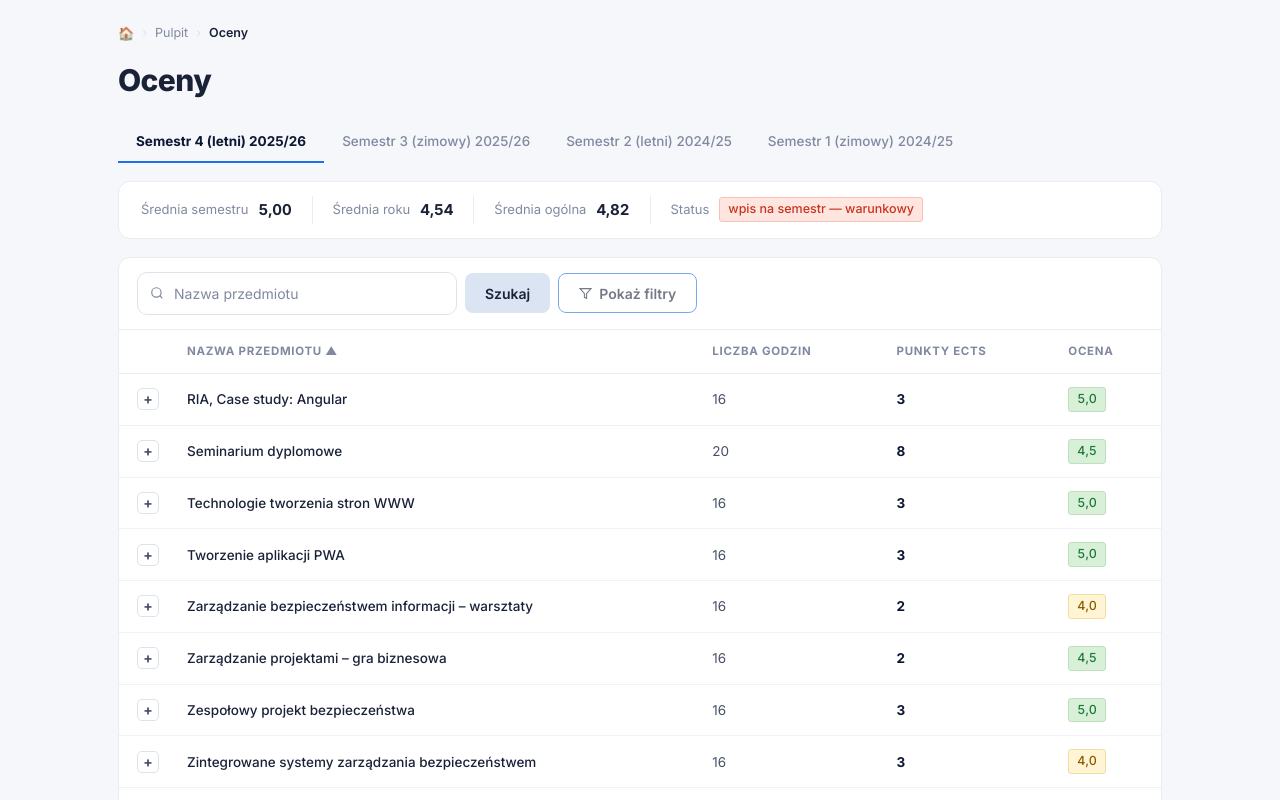
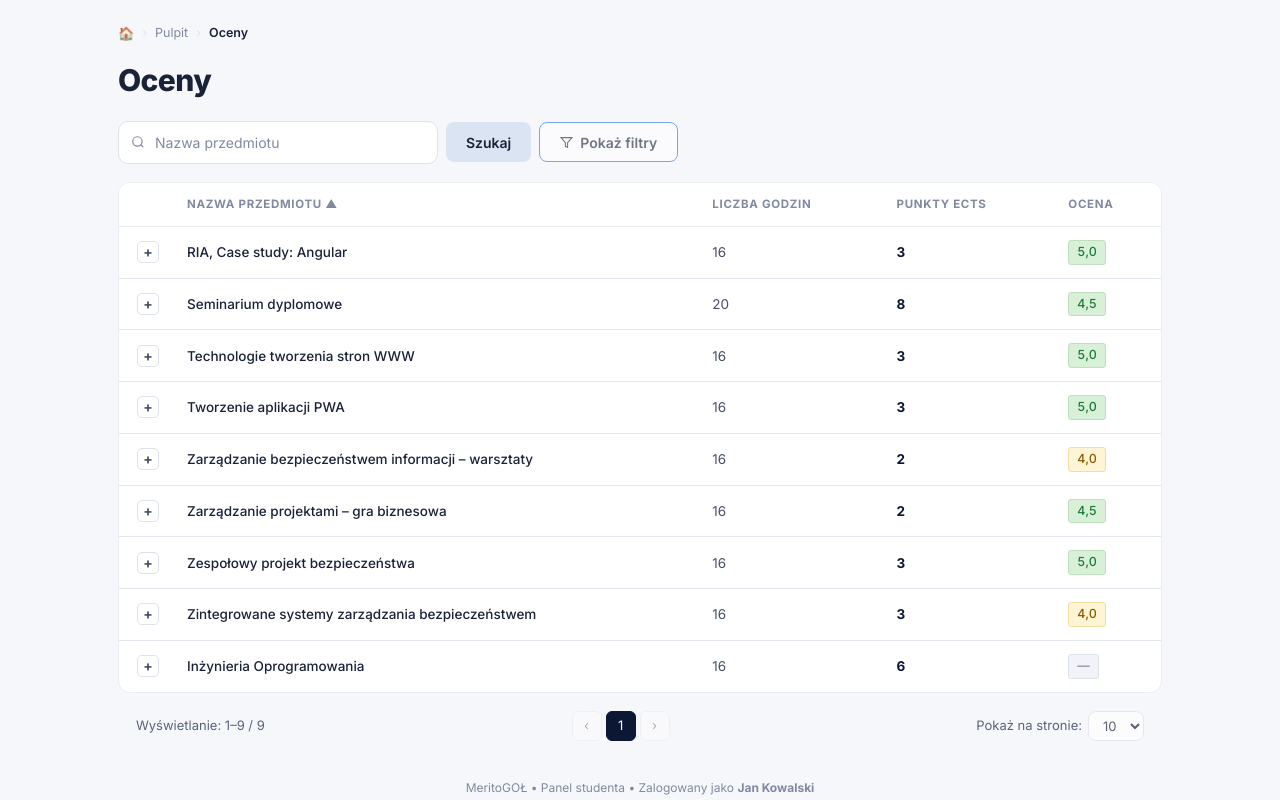
Before and after one commit to Merito-GOL/Merito_GOL, a Nuxt app: page /student in a window 1280 px wide. Shown: the top 800 px of the page. Built offline with nearby package versions, Linux system fonts and the light colour scheme.

Commit message:
Simplify student view — pagination component, filter above table
Extracted pagination into GradesPagination, moved filter bar outside the card, removed semester tabs and stats strip, darkened table row borders.

```diff
--- a/app/assets/scss/variables.scss
+++ b/app/assets/scss/variables.scss
@@ -16,7 +16,7 @@ $color-surface-muted:#f1f3f9;
 
 // ─── Borders ───────────────────────────────────────────────────────
 $color-border:       #e9ecf3;
-$color-border-light: #f0f2f7;
+$color-border-light: #e2e6ef;
 $color-border-input: #dde2ec;
 
 // ─── Grade tones ───────────────────────────────────────────────────
--- /dev/null
+++ b/app/components/GradesPagination.vue
@@ -0,0 +1,117 @@
+<script setup lang="ts">
+interface Props {
+  page: number
+  totalPages: number
+  total: number
+  perPage: number
+}
+
+const props = defineProps<Props>()
+const emit = defineEmits<{
+  'update:page': [value: number]
+}>()
+
+const pageRange = computed(() => Array.from({ length: props.totalPages }, (_, i) => i + 1))
+
+const from = computed(() => (props.page - 1) * props.perPage + 1)
+const to = computed(() => Math.min(props.page * props.perPage, props.total))
+</script>
+
+<template>
+  <div class="pagination">
+    <span class="pagination__info">
+      Wyświetlanie: {{ from }}–{{ to }} / {{ total }}
+    </span>
+
+    <div class="pagination__pages" role="navigation" aria-label="Strony">
+      <button
+        class="pagination__btn"
+        :disabled="page === 1"
+        @click="emit('update:page', page - 1)"
+      >‹</button>
+
+      <button
+        v-for="p in pageRange"
+        :key="p"
+        class="pagination__btn"
+        :class="{ 'pagination__btn--active': page === p }"
+        @click="emit('update:page', p)"
+      >{{ p }}</button>
+
+      <button
+        class="pagination__btn"
+        :disabled="page === totalPages"
+        @click="emit('update:page', page + 1)"
+      >›</button>
+    </div>
+
+    <div class="pagination__per-page">
+      Pokaż na stronie:
+      <select class="pagination__select" disabled>
+        <option>{{ perPage }}</option>
+      </select>
+    </div>
+  </div>
+</template>
+
+<style scoped lang="scss">
+@use '~/assets/scss/variables' as *;
+
+.pagination {
+  display: flex;
+  align-items: center;
+  justify-content: space-between;
+  padding: 0px 18px;
+  font-size: 13px;
+  color: $color-ink-faint;
+  flex-wrap: wrap;
+  gap: 8px;
+
+  &__info { white-space: nowrap; }
+
+  &__pages {
+    display: flex;
+    align-items: center;
+    gap: 4px;
+  }
+
+  &__btn {
+    width: 30px;
+    height: 30px;
+    border-radius: 6px;
+    border: 1px solid $color-border-input;
+    background: $color-surface-card;
+    color: $color-ink;
+    cursor: pointer;
+    font-family: $font-sans;
+    font-size: 13px;
+    transition: background $transition-base;
+
+    &:hover:not(:disabled) { background: $color-surface-muted; }
+    &:disabled { opacity: 0.35; cursor: default; }
+
+    &--active {
+      background: $color-ink-dark;
+      color: #fff;
+      border-color: $color-ink-dark;
+    }
+  }
+
+  &__per-page {
+    display: flex;
+    align-items: center;
+    gap: 6px;
+    white-space: nowrap;
+  }
+
+  &__select {
+    padding: 5px 10px;
+    border: 1.5px solid $color-border-input;
+    border-radius: 8px;
+    font-family: $font-sans;
+    font-size: 13px;
+    background: $color-surface-card;
+    color: $color-ink;
+  }
+}
+</style>
--- a/app/components/GradesStatsSummary.vue
+++ /dev/null
@@ -1,92 +0,0 @@
-<script setup lang="ts">
-import type { MockSemester } from '~/data/mockGrades'
-
-defineProps<{ semester: MockSemester }>()
-</script>
-
-<template>
-  <div class="stats-strip">
-    <div class="stats-strip__item">
-      <span class="stats-strip__label">Średnia semestru</span>
-      <span class="stats-strip__value">{{ semester.avgSem.toFixed(2).replace('.', ',') }}</span>
-    </div>
-    <div class="stats-strip__divider" />
-    <div class="stats-strip__item">
-      <span class="stats-strip__label">Średnia roku</span>
-      <span class="stats-strip__value">{{ semester.avgYear.toFixed(2).replace('.', ',') }}</span>
-    </div>
-    <div class="stats-strip__divider" />
-    <div class="stats-strip__item">
-      <span class="stats-strip__label">Średnia ogólna</span>
-      <span class="stats-strip__value">{{ semester.avgAll.toFixed(2).replace('.', ',') }}</span>
-    </div>
-    <div class="stats-strip__divider" />
-    <div class="stats-strip__item">
-      <span class="stats-strip__label">Status</span>
-      <span
-        class="stats-strip__status"
-        :class="semester.status === 'zaliczony' ? 'stats-strip__status--ok' : 'stats-strip__status--warn'"
-      >
-        {{ semester.status }}
-      </span>
-    </div>
-  </div>
-</template>
-
-<style scoped lang="scss">
-@use '~/assets/scss/variables' as *;
-
-.stats-strip {
-  display: flex;
-  align-items: center;
-  flex-wrap: wrap;
-  background: $color-surface-card;
-  border: 1px solid $color-border;
-  border-radius: $border-radius-card;
-  padding: 14px 22px;
-  font-size: 13px;
-  gap: 0;
-
-  &__divider {
-    width: 1px;
-    height: 28px;
-    background: $color-border;
-    margin: 0 20px;
-
-    @media (max-width: 600px) { display: none; }
-  }
-
-  &__item {
-    display: flex;
-    align-items: center;
-    gap: 10px;
-
-    @media (max-width: 600px) {
-      flex: 1 1 45%;
-      padding: 6px 0;
-    }
-  }
-
-  &__label {
-    color: $color-ink-subtle;
-    white-space: nowrap;
-  }
-
-  &__value {
-    font-weight: 700;
-    font-size: 15px;
-    color: $color-ink;
-    font-variant-numeric: tabular-nums;
-  }
-
-  &__status {
-    padding: 2px 8px;
-    border-radius: $border-radius-chip;
-    font-weight: 500;
-    font-size: 12.5px;
-
-    &--ok   { background: $grade-high-bg; color: $grade-high-fg; border: 1px solid $grade-high-border; }
-    &--warn { background: $grade-low-bg;  color: $grade-low-fg;  border: 1px solid $grade-low-border; }
-  }
-}
-</style>
--- a/app/components/GradesTable.vue
+++ b/app/components/GradesTable.vue
@@ -5,25 +5,20 @@ interface Props {
   subjects: MockSubject[]
   loading?: boolean
   perPage?: number
+  page?: number
 }
 
 const props = withDefaults(defineProps<Props>(), {
   loading: false,
   perPage: 10,
+  page: 1,
 })
 
 const expanded = ref<string | null>(null)
-const page = ref(1)
-
-watch(() => props.subjects, () => { page.value = 1 })
-
-const totalPages = computed(() => Math.max(1, Math.ceil(props.subjects.length / props.perPage)))
 
 const paged = computed(() =>
-  props.subjects.slice((page.value - 1) * props.perPage, page.value * props.perPage)
+  props.subjects.slice((props.page - 1) * props.perPage, props.page * props.perPage)
 )
-
-const pageRange = computed(() => Array.from({ length: totalPages.value }, (_, i) => i + 1))
 
 function toggle(id: string) {
   expanded.value = expanded.value === id ? null : id
@@ -111,43 +106,6 @@ function toggle(id: string) {
         </table>
       </div>
 
-      <!-- Footer -->
-      <div v-if="subjects.length" class="grades-table-footer">
-        <span class="grades-table-footer__info">
-          Wyświetlanie:
-          {{ (page - 1) * perPage + 1 }}–{{ Math.min(page * perPage, subjects.length) }}
-          / {{ subjects.length }}
-        </span>
-
-        <div class="grades-table-footer__pages" role="navigation" aria-label="Strony">
-          <button
-            class="grades-table-footer__page-btn"
-            :disabled="page === 1"
-            @click="page--"
-          >‹</button>
-
-          <button
-            v-for="p in pageRange"
-            :key="p"
-            class="grades-table-footer__page-btn"
-            :class="{ 'grades-table-footer__page-btn--active': page === p }"
-            @click="page = p"
-          >{{ p }}</button>
-
-          <button
-            class="grades-table-footer__page-btn"
-            :disabled="page === totalPages"
-            @click="page++"
-          >›</button>
-        </div>
-
-        <div class="grades-table-footer__per-page">
-          Pokaż na stronie:
-          <select class="grades-table-footer__select" disabled>
-            <option>{{ perPage }}</option>
-          </select>
-        </div>
-      </div>
     </template>
   </div>
 </template>
@@ -229,7 +187,7 @@ function toggle(id: string) {
     border-bottom: 1px solid $color-border-light;
 
     &:hover     { background: $color-surface-hover; }
-    &--open     { background: $color-surface-hover; }
+    &--open     { background: $color-surface-card; }
     &:last-child { border-bottom: none; }
   }
 
@@ -270,19 +228,16 @@ function toggle(id: string) {
   }
 
   // ─── Detail ────────────────────────────────────────────────────
-  &__detail-row { background: $color-surface-hover; }
+  &__detail-row { background: $color-surface; }
 
-  &__detail-cell { padding: 0 18px 16px 56px; }
+  &__detail-cell { padding: 0 18px 0px 56px; }
 
   &__detail {
     display: grid;
     grid-template-columns: repeat(3, 1fr);
     gap: 16px;
     font-size: 13px;
-    padding: 16px;
-    background: $color-surface-muted;
-    border-top: 1px solid $color-border-light;
-    border-radius: 0 0 4px 4px;
+    padding: 16px 0;
 
     @media (max-width: 600px) {
       grid-template-columns: 1fr;
@@ -304,64 +259,6 @@ function toggle(id: string) {
   }
 }
 
-// ─── Footer ────────────────────────────────────────────────────────
-.grades-table-footer {
-  display: flex;
-  align-items: center;
-  justify-content: space-between;
-  padding: 16px 4px;
-  font-size: 13px;
-  color: $color-ink-faint;
-  flex-wrap: wrap;
-  gap: 8px;
-
-  &__info { white-space: nowrap; }
-
-  &__pages {
-    display: flex;
-    align-items: center;
-    gap: 4px;
-  }
-
-  &__page-btn {
-    width: 30px;
-    height: 30px;
-    border-radius: 6px;
-    border: 1px solid $color-border-input;
-    background: $color-surface-card;
-    color: $color-ink;
-    cursor: pointer;
-    font-family: $font-sans;
-    font-size: 13px;
-    transition: background $transition-base;
-
-    &:hover:not(:disabled) { background: $color-surface-muted; }
-    &:disabled { opacity: 0.35; cursor: default; }
-
-    &--active {
-      background: $color-ink-dark;
-      color: #fff;
-      border-color: $color-ink-dark;
-    }
-  }
-
-  &__per-page {
-    display: flex;
-    align-items: center;
-    gap: 6px;
-    white-space: nowrap;
-  }
-
-  &__select {
-    padding: 5px 10px;
-    border: 1.5px solid $color-border-input;
-    border-radius: 8px;
-    font-family: $font-sans;
-    font-size: 13px;
-    background: $color-surface-card;
-    color: $color-ink;
-  }
-}
 
 // ─── Expand transition ─────────────────────────────────────────────
 .expand-enter-active,
--- a/app/pages/student/index.vue
+++ b/app/pages/student/index.vue
@@ -1,38 +1,34 @@
 <script setup lang="ts">
-import type { GradeFilterState, Semester } from '~/types/grades'
+import type { GradeFilterState } from '~/types/grades'
 import { mockSubjects, mockSemesters, mockStudent } from '~/data/mockGrades'
 import type { MockSubject } from '~/data/mockGrades'
 
 definePageMeta({ layout: 'student' })
 
-// mockSemesters[0] = semester 4, [1] = 3, [2] = 2, [3] = 1
-const SEMESTER_MAP: Semester[] = [4, 3, 2, 1]
-
-const activeSemesterId = ref(0)
 const filters = ref<GradeFilterState>({ search: '' })
 const loading = ref(false)
 const subjects = ref<MockSubject[]>([])
+const page = ref(1)
+const perPage = 10
 
 onMounted(async () => {
   loading.value = true
   await new Promise(r => setTimeout(r, 500))
-  subjects.value = mockSubjects
+  subjects.value = mockSubjects.filter(s => s.semester === mockStudent.currentSemester)
   loading.value = false
 })
 
-const currentSemester = computed(() => mockSemesters[activeSemesterId.value])
+const currentSemester = computed(() => mockSemesters[0])
 
 const filteredSubjects = computed(() => {
-  const semNum = SEMESTER_MAP[activeSemesterId.value]
-  let result = subjects.value.filter(s => s.semester === semNum)
+  if (!filters.value.search) return subjects.value
+  const q = filters.value.search.toLowerCase()
+  return subjects.value.filter(s => s.name.toLowerCase().includes(q))
+})
 
-  if (filters.value.search) {
-    const q = filters.value.search.toLowerCase()
-    result = result.filter(s => s.name.toLowerCase().includes(q))
-  }
+watch(filteredSubjects, () => { page.value = 1 })
 
-  return result
-})
+const totalPages = computed(() => Math.max(1, Math.ceil(filteredSubjects.value.length / perPage)))
 </script>
 
 <template>
@@ -48,34 +44,27 @@ const filteredSubjects = computed(() => {
 
     <h1 class="student-page__title">Oceny</h1>
 
-    <!-- Semester selector tabs -->
-    <div class="semester-tabs" role="tablist" aria-label="Semestry">
-      <button
-        v-for="(sem, idx) in mockSemesters"
-        :key="sem.id"
-        class="semester-tabs__tab"
-        :class="{ 'semester-tabs__tab--active': activeSemesterId === idx }"
-        role="tab"
-        :aria-selected="activeSemesterId === idx"
-        @click="activeSemesterId = idx; filters.semester = null"
-      >
-        {{ sem.label }}
-      </button>
-    </div>
+    <!-- Filter bar -->
+    <GradesFilter v-model="filters" />
 
-    <!-- Stats strip -->
-    <GradesStatsSummary :semester="currentSemester" />
-
-    <!-- Filter bar + table card -->
+    <!-- Table card -->
     <div class="student-page__card">
-      <GradesFilter v-model="filters" />
-
       <GradesTable
         :subjects="filteredSubjects"
         :loading="loading"
-        :per-page="10"
+        :per-page="perPage"
+        :page="page"
       />
     </div>
+
+    <GradesPagination
+      v-if="!loading && filteredSubjects.length"
+      :page="page"
+      :total-pages="totalPages"
+      :total="filteredSubjects.length"
+      :per-page="perPage"
+      @update:page="page = $event"
+    />
 
     <footer class="student-page__footer">
       MeritoGOŁ • Panel studenta • Zalogowany jako
@@ -118,15 +107,6 @@ const filteredSubjects = computed(() => {
     border: 1px solid $color-border;
     border-radius: $border-radius-card;
     overflow: hidden;
-    display: flex;
-    flex-direction: column;
-    gap: 0;
-
-    // filter gets padding, table sits flush
-    > :first-child {
-      padding: 14px 18px;
-      border-bottom: 1px solid $color-border;
-    }
   }
 
   &__footer {
@@ -137,35 +117,4 @@ const filteredSubjects = computed(() => {
   }
 }
 
-// ─── Semester tabs ─────────────────────────────────────────────────
-.semester-tabs {
-  display: flex;
-  gap: 0;
-  overflow-x: auto;
-  -webkit-overflow-scrolling: touch;
-  scrollbar-width: none;
-  &::-webkit-scrollbar { display: none; }
-
-  &__tab {
-    padding: 10px 18px;
-    border: none;
-    border-bottom: 2px solid transparent;
-    background: transparent;
-    font-family: $font-sans;
-    font-size: 13.5px;
-    font-weight: 500;
-    color: $color-ink-subtle;
-    cursor: pointer;
-    white-space: nowrap;
-    transition: color $transition-base, border-color $transition-base;
-
-    &:hover { color: $color-ink; }
-
-    &--active {
-      color: $color-ink-dark;
-      font-weight: 700;
-      border-bottom-color: $color-accent;
-    }
-  }
-}
 </style>
```
